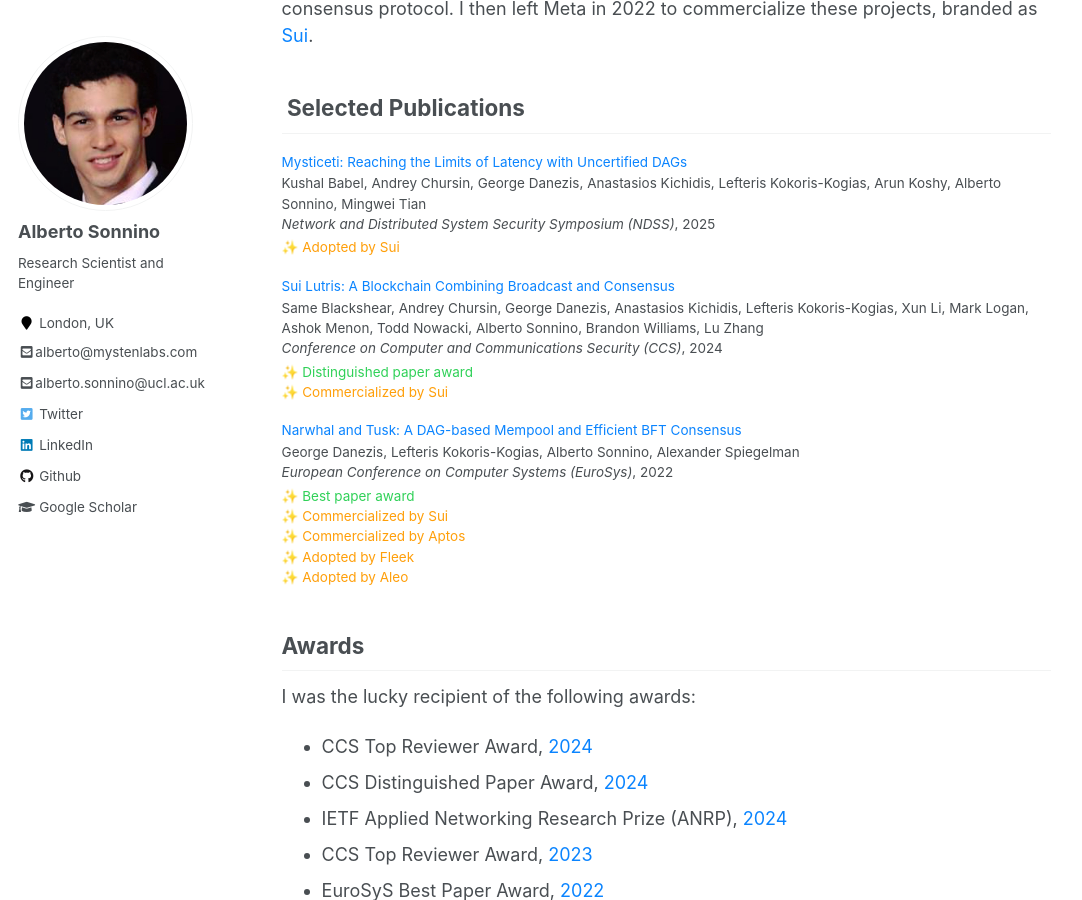
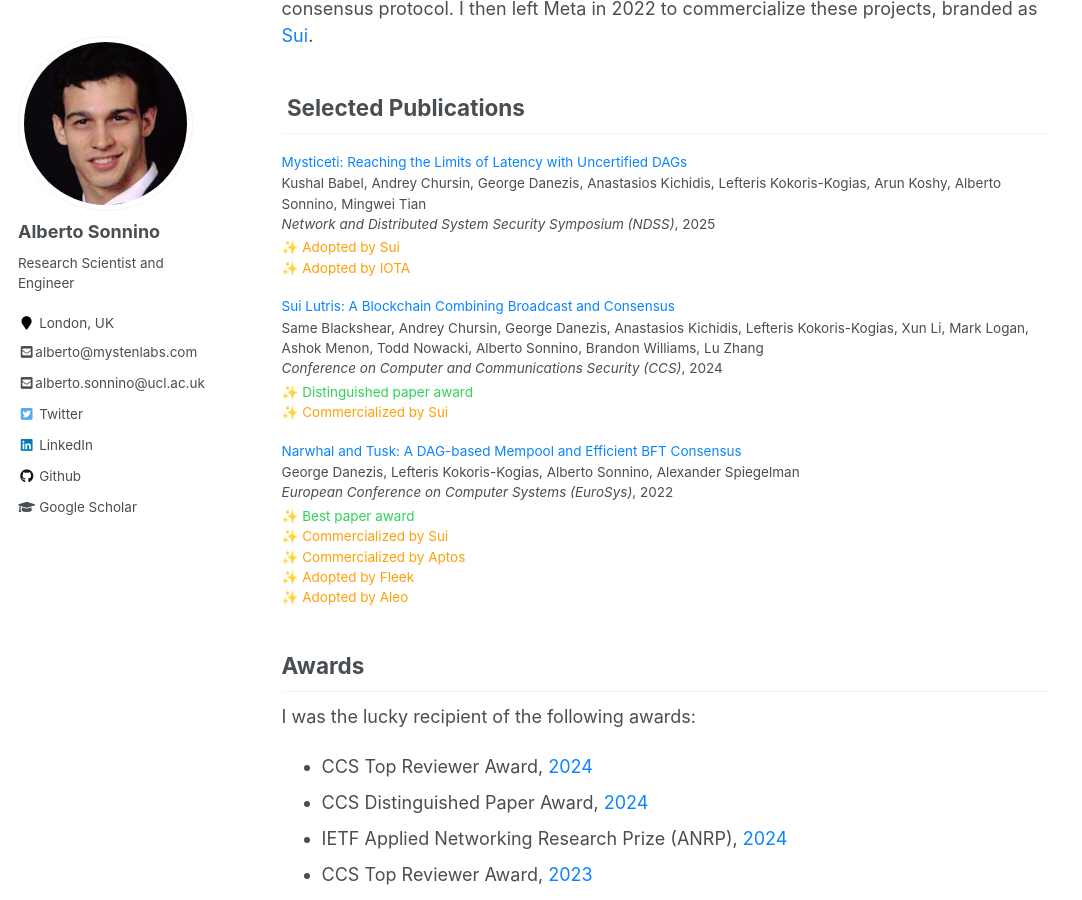
Before and after one commit to asonnino/asonnino.github.io, a Jekyll site: the page built from _pages/about.md, in a window 1280 px wide and 900 px high, scrolled down 1083 px. Shown: the whole window, without its empty margins (0-1082 px from the left). Built offline with Jekyll 4.4.1, drawn with Linux system fonts in a browser that asks for light colours.

Commit message:
feat: update mysticeti adoption

```diff
--- a/_data/papers.json
+++ b/_data/papers.json
@@ -425,7 +425,7 @@
     "venue": "Network and Distributed System Security Symposium (NDSS)",
     "date": 2025,
     "filename": "mysticeti.pdf",
-    "adoptions": ["Adopted by Sui"],
+    "adoptions": ["Adopted by Sui", "Adopted by IOTA"],
     "code": "https://github.com/asonnino/mysticeti"
   },
   {
```
